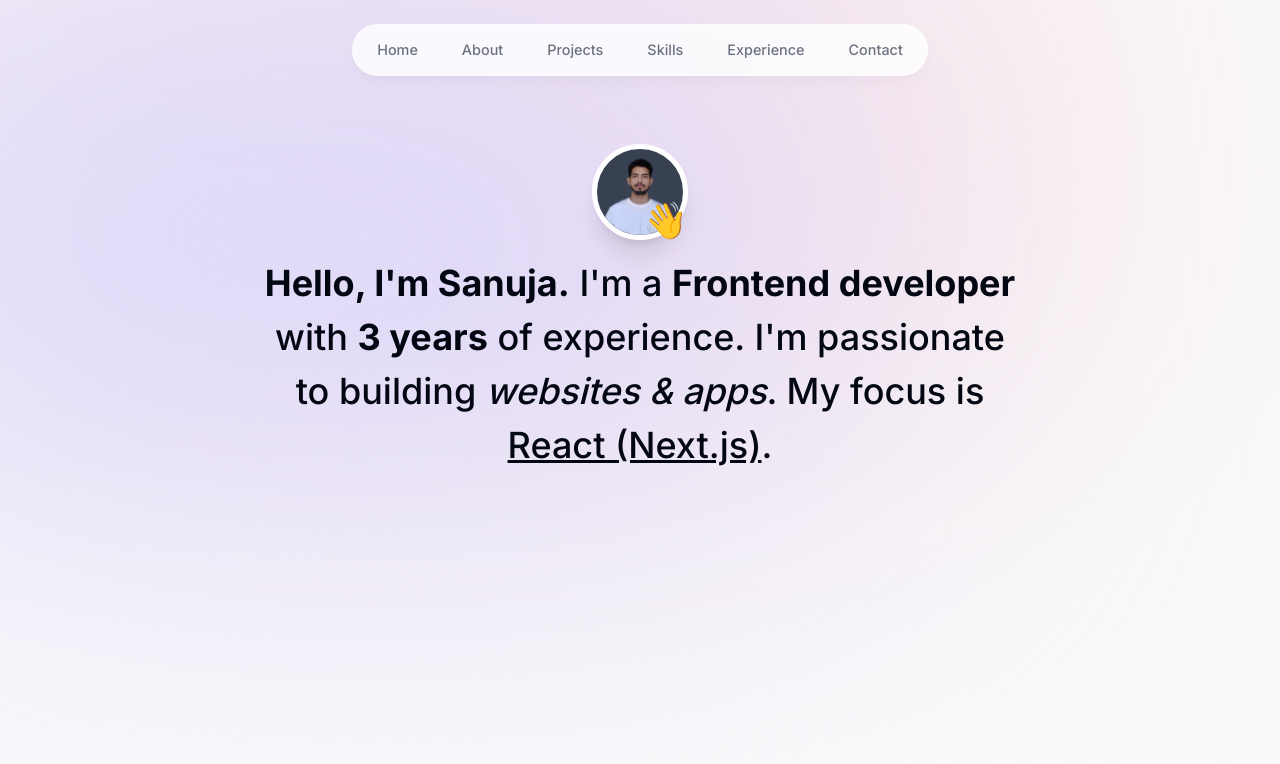
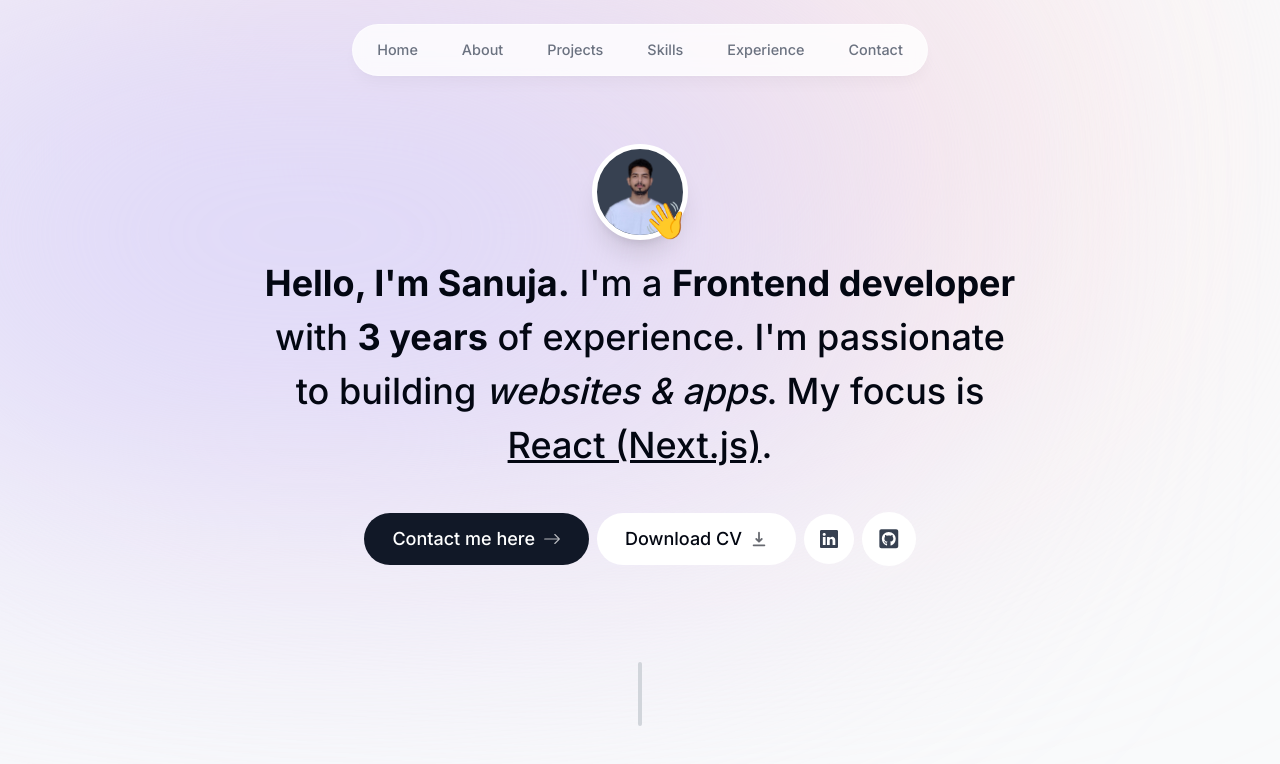
Before and after one commit to sanujasethi06/my-portfolio, a Next.js app: page / in a window 1280 px wide. Shown: the top 764 px of the page. Built offline with nearby package versions, Linux system fonts and the light colour scheme.

Commit message:
Intro social section

```diff
--- a/app/page.tsx
+++ b/app/page.tsx
@@ -1,9 +1,11 @@
 import Intro from "@/components/intro";
+import SectionDivider from "@/components/sectionDivider";
 
 export default function Home() {
   return (
     <main className="flex flex-col items-center px-4">
-      <Intro/>
+      <Intro />
+      <SectionDivider/>
     </main>
   );
 }
--- a/components/intro.tsx
+++ b/components/intro.tsx
@@ -4,6 +4,10 @@ import ProfileImg from "@/public/sanuja-kumar.png";
 import Image from 'next/image'
 import React from 'react'
 import {motion} from 'framer-motion'
+import { FaGithubSquare } from "react-icons/fa";
+import { BsArrowRight, BsLinkedin } from "react-icons/bs";
+import { HiDownload } from "react-icons/hi";
+import Link from "next/link";
 
 
 const Intro = () => {
@@ -39,13 +43,55 @@ const Intro = () => {
             }}>👋</motion.span>
               </div>
           </div>
-          <p className="mb-10 mt-4 px-4 text-2xl font-medium !leading-[1.5] sm:text-4xl">
+          <motion.p className="mb-10 mt-4 px-4 text-2xl font-medium !leading-[1.5] sm:text-4xl" initial={{ opacity: 0, y: 100 }}
+                      animate={{ opacity: 1, y: 0 }}>
               <span className="font-bold">Hello, I'm Sanuja.</span> I'm a{" "}
         <span className="font-bold">Frontend developer</span> with{" "}
         <span className="font-bold">3 years</span> of experience. I'm passionate to
         building <span className="italic">websites & apps</span>. My focus is{" "}
         <span className="underline">React (Next.js)</span>.
-          </p>
+          </motion.p>
+          <motion.div
+        className="flex flex-col sm:flex-row items-center justify-center gap-2 px-4 text-lg font-medium"
+        initial={{ opacity: 0, y: 100 }}
+        animate={{ opacity: 1, y: 0 }}
+        transition={{
+          delay: 0.1,
+        }}
+      >
+        <Link
+          href="#contact"
+          className="group bg-gray-900 text-white px-7 py-3 flex items-center gap-2 rounded-full outline-none focus:scale-110 hover:scale-110 hover:bg-gray-950 active:scale-105 transition"
+        >
+          Contact me here{" "}
+          <BsArrowRight className="opacity-70 group-hover:translate-x-1 transition" />
+        </Link>
+
+        <a
+          className="group bg-white px-7 py-3 flex items-center gap-2 rounded-full outline-none focus:scale-110 hover:scale-110 active:scale-105 transition cursor-pointer borderBlack dark:bg-white/10"
+          href="/CV.pdf"
+          download
+        >
+          Download CV{" "}
+          <HiDownload className="opacity-60 group-hover:translate-y-1 transition hover:text-gray-950" />
+        </a>
+
+        <a
+          className="bg-white p-4 text-gray-700 hover:text-gray-950 flex items-center gap-2 rounded-full focus:scale-[1.15] hover:scale-[1.15] active:scale-105 transition cursor-pointer borderBlack"
+          href="https://linkedin.com"
+          target="_blank"
+        >
+          <BsLinkedin />
+        </a>
+
+        <a
+          className="bg-white p-4 text-gray-700 flex items-center gap-2 text-[1.35rem] rounded-full focus:scale-[1.15] hover:scale-[1.15] hover:text-gray-950 active:scale-105 transition cursor-pointer borderBlack "
+          href="https://github.com"
+          target="_blank"
+        >
+          <FaGithubSquare />
+        </a>
+      </motion.div>
 
     </section>
   )
--- /dev/null
+++ b/components/sectionDivider.tsx
@@ -0,0 +1,17 @@
+"use client";
+
+import React from "react";
+import { motion } from "framer-motion";
+
+const sectionDivider = () => {
+  return (
+   <motion.div
+      className="bg-gray-300 my-24 h-16 w-1 rounded-full hidden sm:block dark:bg-opacity-30"
+      initial={{ opacity: 0, y: 100 }}
+      animate={{ opacity: 1, y: 0 }}
+      transition={{ delay: 0.125 }}
+    ></motion.div>
+  )
+}
+
+export default sectionDivider
```
